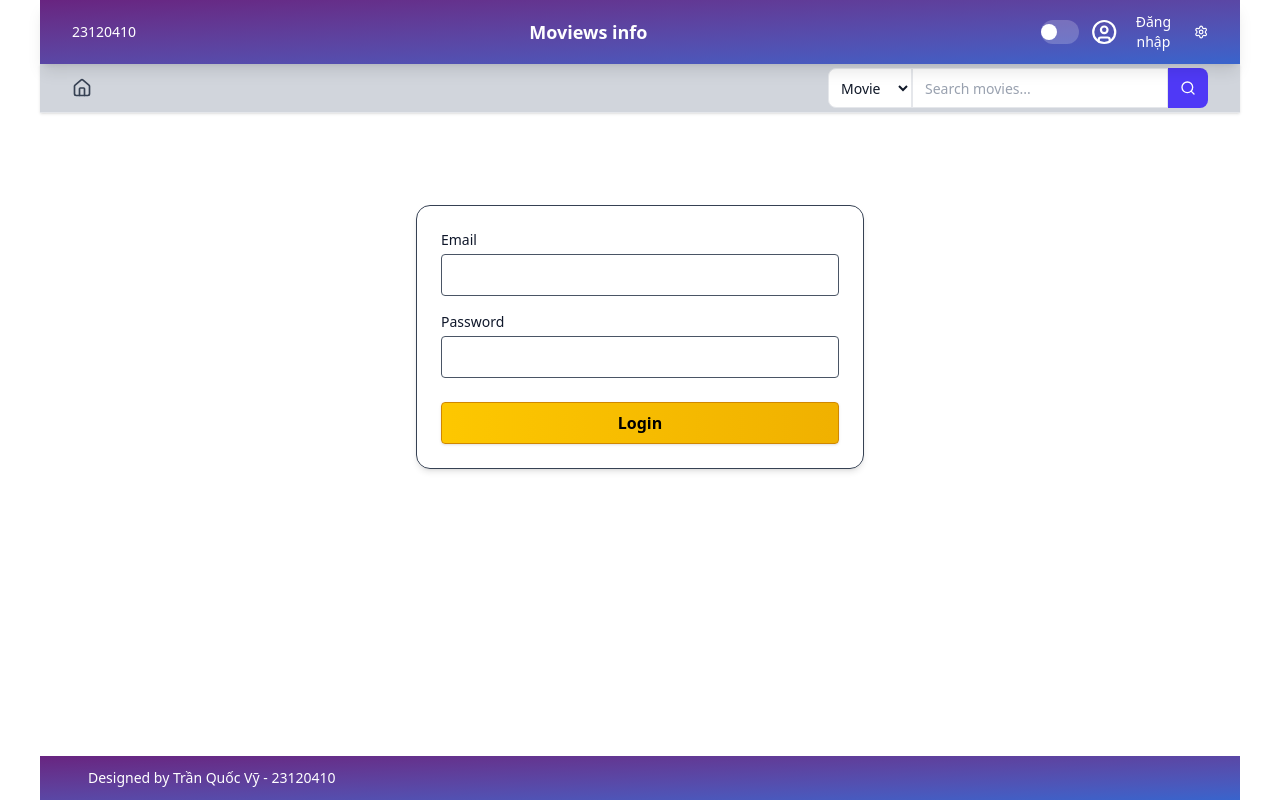
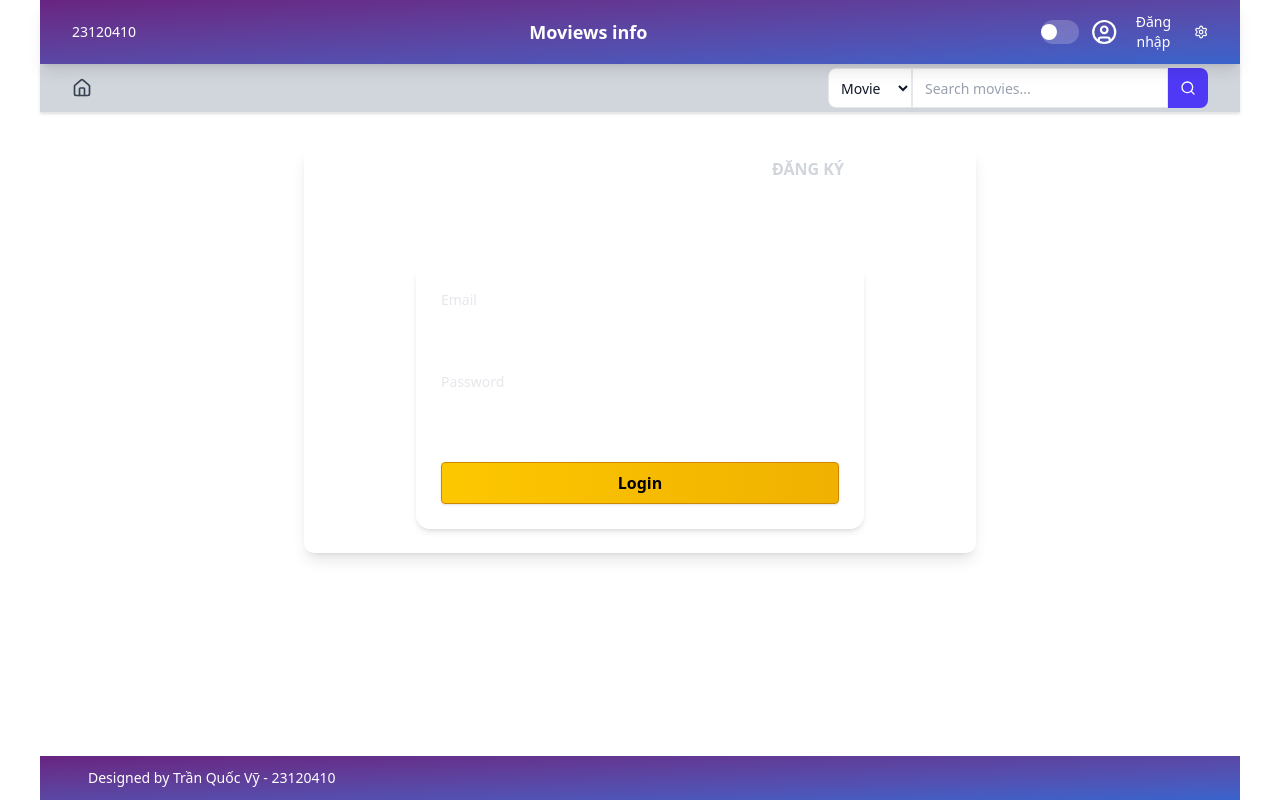
Before and after one commit to tranquocvy/BTCNWeb02, a React (Vite) app: page /login in a window 1280 px wide. Built offline with nearby package versions, Linux system fonts and the light colour scheme; no server answers.

Commit message:
feat(auth): completed login and register

```diff
--- a/src/components/auth/Login.jsx
+++ b/src/components/auth/Login.jsx
@@ -17,14 +17,14 @@ export default function Login({ onSubmit }) {
   return (
     <form
       onSubmit={submitHandler}
-      className="text-left max-w-md mx-auto bg-white/5 backdrop-blur-sm border border-gray-700 p-6 rounded-xl shadow-md transition"
+      className="text-left max-w-md mx-auto bg-trans backdrop-blur-md border border-white/10 p-6 rounded-xl shadow-md transition"
     >
       <div className="mb-4">
-        <label className="block text-sm font-medium mb-1">Email</label>
+        <label className="block text-sm font-medium text-gray-200 mb-1">Email</label>
         <input
           type="email"
           {...register('email')}
-          className="w-full px-3 py-2 rounded bg-transparent border border-gray-600 focus:outline-none focus:ring-1 focus:ring-yellow-400 transition"
+          className="w-full px-3 py-2 rounded bg-trans border border-white/10 text-gray-100 focus:outline-none focus:ring-1 focus:ring-yellow-400 transition"
         />
         {errors.email && (
           <p className="text-red-500 text-sm mt-1">{errors.email.message}</p>
@@ -32,11 +32,11 @@ export default function Login({ onSubmit }) {
       </div>
 
       <div className="mb-4">
-        <label className="block text-sm font-medium mb-1">Password</label>
+        <label className="block text-sm font-medium text-gray-200 mb-1">Password</label>
         <input
           type="password"
           {...register('password')}
-          className="w-full px-3 py-2 rounded bg-transparent border border-gray-600 focus:outline-none focus:ring-1 focus:ring-yellow-400 transition"
+          className="w-full px-3 py-2 rounded bg-transparent border border-white/10 text-gray-100 focus:outline-none focus:ring-1 focus:ring-yellow-400 transition"
         />
         {errors.password && (
           <p className="text-red-500 text-sm mt-1">{errors.password.message}</p>
--- /dev/null
+++ b/src/components/auth/Register.jsx
@@ -0,0 +1,103 @@
+import React from 'react'
+import { useForm } from 'react-hook-form'
+import { zodResolver } from '@hookform/resolvers/zod'
+import { registerSchema } from '../../lib/authSchema'
+
+export default function Register({ onSubmit }) {
+  const {
+    register,
+    handleSubmit,
+    formState: { errors, isSubmitting },
+  } = useForm({ resolver: zodResolver(registerSchema) })
+
+  const submitHandler = onSubmit ? handleSubmit(onSubmit) : handleSubmit((data) => {
+    console.log('Register data', data)
+  })
+
+  return (
+    <form onSubmit={submitHandler} className="text-left max-w-md mx-auto bg-transparent backdrop-blur-md border border-white/10 p-6 rounded-xl shadow-md transition">
+
+      <div className="mb-4">
+        <label className="block text-sm font-medium text-gray-200 mb-1">Username</label>
+        <input
+          type="text"
+          {...register('username')}
+          className="w-full px-3 py-2 rounded bg-transparent border border-white/10 text-gray-100 focus:outline-none focus:ring-1 focus:ring-yellow-400 transition"
+        />
+        {errors.username && (
+          <p className="text-red-500 text-sm mt-1">{errors.username.message}</p>
+        )}
+      </div>
+
+      <div className="mb-4">
+        <label className="block text-sm font-medium text-gray-200 mb-1">Email</label>
+        <input
+          type="email"
+          {...register('email')}
+          className="w-full px-3 py-2 rounded bg-transparent border border-white/10 text-gray-100 focus:outline-none focus:ring-1 focus:ring-yellow-400 transition"
+        />
+        {errors.email && (
+          <p className="text-red-500 text-sm mt-1">{errors.email.message}</p>
+        )}
+      </div>
+
+      <div className="mb-4">
+        <label className="block text-sm font-medium text-gray-200 mb-1">Phone</label>
+        <input
+          type="tel"
+          {...register('phone')}
+          className="w-full px-3 py-2 rounded bg-transparent border border-white/10 text-gray-100 focus:outline-none focus:ring-1 focus:ring-yellow-400 transition"
+        />
+        {errors.phone && (
+          <p className="text-red-500 text-sm mt-1">{errors.phone.message}</p>
+        )}
+      </div>
+
+      <div className="mb-4">
+        <label className="block text-sm font-medium text-gray-200 mb-1">Date of birth</label>
+        <input
+          type="date"
+          {...register('dob')}
+          className="w-full px-3 py-2 rounded bg-transparent border border-white/10 text-gray-100 focus:outline-none focus:ring-1 focus:ring-yellow-400 transition"
+        />
+        {errors.dob && (
+          <p className="text-red-500 text-sm mt-1">{errors.dob.message}</p>
+        )}
+      </div>
+
+      <div className="mb-4">
+        <label className="block text-sm font-medium text-gray-200 mb-1">Password</label>
+        <input
+          type="password"
+          {...register('password')}
+          className="w-full px-3 py-2 rounded bg-transparent border border-white/10 text-gray-100 focus:outline-none focus:ring-1 focus:ring-yellow-400 transition"
+        />
+        {errors.password && (
+          <p className="text-red-500 text-sm mt-1">{errors.password.message}</p>
+        )}
+      </div>
+
+      <div className="mb-4">
+        <label className="block text-sm font-medium text-gray-200 mb-1">Confirm password</label>
+        <input
+          type="password"
+          {...register('confirmPassword')}
+          className="w-full px-3 py-2 rounded bg-transparent border border-white/10 text-gray-100 focus:outline-none focus:ring-1 focus:ring-yellow-400 transition"
+        />
+        {errors.confirmPassword && (
+          <p className="text-red-500 text-sm mt-1">{errors.confirmPassword.message}</p>
+        )}
+      </div>
+
+      <div className="mt-6">
+        <button
+          type="submit"
+          disabled={isSubmitting}
+          className="w-full py-2 px-4 bg-gradient-to-r from-yellow-400 to-yellow-500 text-black font-semibold rounded hover:from-yellow-500 hover:to-yellow-600 disabled:opacity-60 border border-yellow-600 shadow-sm transition"
+        >
+          {isSubmitting ? 'Submitting...' : 'Đăng ký'}
+        </button>
+      </div>
+    </form>
+  )
+}
--- a/src/lib/authSchema.js
+++ b/src/lib/authSchema.js
@@ -1,15 +1,18 @@
 import { z } from 'zod'
 
 export const loginSchema = z.object({
-  email: z.string().email({ message: 'Invalid email address' }),
+  email: z.email({ message: 'Invalid email address' }),
   password: z.string().min(6, { message: 'Password must be at least 6 characters' }),
 })
 
 export const registerSchema = z
   .object({
-    email: z.string().email({ message: 'Invalid email address' }),
+    username: z.string().min(1, { message: 'Username is required' }),
+    email: z.email({ message: 'Invalid email address' }),
     password: z.string().min(6, { message: 'Password must be at least 6 characters' }),
     confirmPassword: z.string().min(6, { message: 'Confirm password is required' }),
+    phone: z.string().min(6, { message: 'Phone is required' }),
+    dob: z.string().refine((val) => /^\d{4}-\d{2}-\d{2}$/.test(val), { message: 'Date of birth must be YYYY-MM-DD' }),
   })
   .refine((data) => data.password === data.confirmPassword, {
     message: 'Passwords must match',
--- a/src/pages/Auth.jsx
+++ b/src/pages/Auth.jsx
@@ -1,18 +1,53 @@
-import React from 'react'
+import React, { useState } from 'react'
 import MainLayout from '../layouts/MainLayout'
 import LoginForm from '../components/auth/Login'
+import RegisterForm from '../components/auth/Register'
 
-export default function LoginPage() {
+export default function AuthPage() {
+  const [tab, setTab] = useState('login')
+
   const handleLogin = (data) => {
-    // TODO: integrate real auth
     console.log('Logging in', data)
+  }
+  const handleRegister = (data) => {
+    console.log('Registering', data)
   }
 
   return (
     <MainLayout>
-      <div className="max-w-[800px] mx-auto px-4 py-8">
-        <h1 className="text-3xl font-bold text-white mb-6">Đăng nhập</h1>
-        <LoginForm onSubmit={handleLogin} />
+      <div className="max-w-[900px] mx-auto px-4 py-8">
+        <div className="bg-transparent max-w-2xl mx-auto">
+          <div className="bg-transparent rounded-lg shadow-lg overflow-hidden">
+            <div className="flex">
+              <button
+                onClick={() => setTab('login')}
+                className={`flex-1 py-3 text-center font-semibold ${tab === 'login' ? 'bg-white/6 text-white' : 'text-gray-300'}`}
+              >
+                ĐĂNG NHẬP
+              </button>
+              <button
+                onClick={() => setTab('register')}
+                className={`flex-1 py-3 text-center font-semibold ${tab === 'register' ? 'bg-white/6 text-white' : 'text-gray-300'}`}
+              >
+                ĐĂNG KÝ
+              </button>
+            </div>
+
+            <div className="p-6">
+              {tab === 'login' ? (
+                <div>
+                  <h1 className="text-2xl font-bold text-white mb-4">Đăng nhập</h1>
+                  <LoginForm onSubmit={handleLogin} />
+                </div>
+              ) : (
+                <div>
+                  <h1 className="text-2xl font-bold text-white mb-4">Đăng ký</h1>
+                  <RegisterForm onSubmit={handleRegister} />
+                </div>
+              )}
+            </div>
+          </div>
+        </div>
       </div>
     </MainLayout>
   )
```
